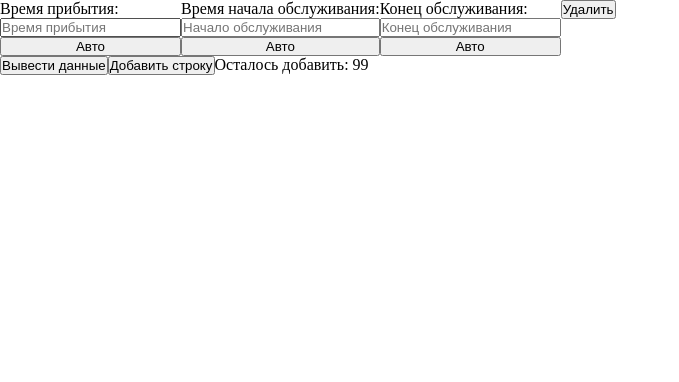
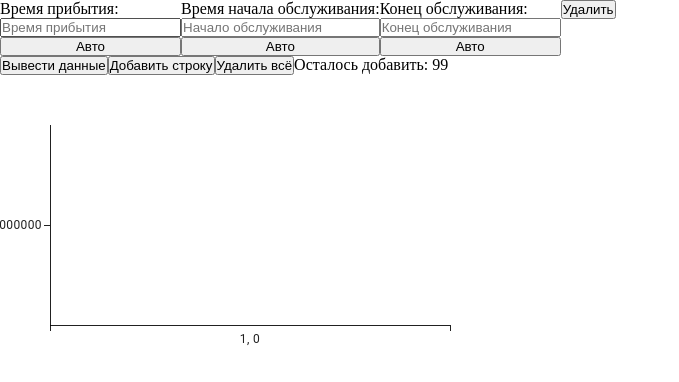
Before and after one commit to Garajnik/customer-stat-tracker, a React (Vite) app in the folder customer-track/: page / in a window 1280 px wide. Shown: the top 382 px of the page, without its empty margins (0-679 px from the left). Built offline with nearby package versions, Linux system fonts and the light colour scheme.

Commit message:
Chart is now working

```diff
--- /dev/null
+++ b/customer-track/src/SimpleChart.tsx
@@ -0,0 +1,32 @@
+import { BarChart } from "@mui/x-charts/BarChart";
+
+interface ChartProps {
+  intervals: number[];
+}
+
+export default function SimpleChart({ intervals }: ChartProps) {
+  const bars: string[] = [];
+  intervals.forEach(function (value) {
+    bars.push((bars.length + 1).toString() + `, ${value}`);
+  });
+  return (
+    <BarChart
+      xAxis={[
+        {
+          categoryGapRatio: 0,
+          id: "barCategories",
+          data: bars,
+          scaleType: "band",
+          barGapRatio: 0,
+        },
+      ]}
+      series={[
+        {
+          data: intervals,
+        },
+      ]}
+      width={500}
+      height={300}
+    />
+  );
+}
--- a/customer-track/src/formComp.tsx
+++ b/customer-track/src/formComp.tsx
@@ -1,5 +1,6 @@
-import { useState } from "react";
+import { useState, useEffect } from "react";
 import "./App.css";
+import SimpleChart from "./SimpleChart";
 
 const FormComp = () => {
   class ItemProp {
@@ -24,11 +25,40 @@ const FormComp = () => {
   const [, setStartTime] = useState("");
   const [, setEndTime] = useState("");
   const [items, setItems] = useState([new ItemProp(1, "", "", "")]);
+  const [firstInt, setFirstInt] = useState<number[]>([0]);
+
+  useEffect(() => {
+    console.log(firstInt);
+  }, [firstInt]);
+
+  useEffect(() => {
+    const jsonString = localStorage.getItem("myArray");
+    if (jsonString) {
+      setItems(JSON.parse(jsonString));
+    }
+  }, []);
+
+  useEffect(() => {
+    if (items.length > 1) {
+      localStorage.setItem("myArray", JSON.stringify(items));
+    } else if (items.length === 0) {
+      localStorage.setItem("myArray", JSON.stringify(items));
+    }
+  }, [items]);
 
   function LogAllData() {
-    items.forEach((value) => {
-      console.log(value);
-    });
+    console.log(items);
+    const newTimeArray: number[] = [];
+    for (let i = 0; i < items.length; i++) {
+      if (i < items.length - 1) {
+        // Check if items[i + 1] exists
+        const num =
+          convertTimeStringToNumbers(items[i + 1].ArriveTime) -
+          convertTimeStringToNumbers(items[i].ArriveTime);
+        newTimeArray.push(num);
+      }
+    }
+    setFirstInt(newTimeArray);
   }
 
   function GetTime() {
@@ -42,6 +72,19 @@ const FormComp = () => {
   function removeItem(id: number) {
     const newItems = items.filter((item) => item.id !== id);
     setItems(newItems);
+    localStorage.setItem("myArray", JSON.stringify(items));
+  }
+
+  function convertTimeStringToNumbers(timeString: string): number {
+    const timeArr: number[] = timeString.split(":").map(Number);
+    const time = timeArr[0] * 60 * 60 + timeArr[1] * 60 + timeArr[2];
+    return time;
+  }
+
+  function deleteAll() {
+    setItems([]);
+    localStorage.setItem("myArray", JSON.stringify(items));
+    setFirstInt([0]);
   }
 
   return (
@@ -149,7 +192,13 @@ const FormComp = () => {
       >
         Добавить строку
       </button>
+      <button type="button" onClick={deleteAll}>
+        Удалить всё
+      </button>
       <span>Осталось добавить: {100 - items.length}</span>
+      <SimpleChart
+        intervals={firstInt.length > 0 ? firstInt : [1]}
+      ></SimpleChart>
     </>
   );
 };
```
Also changed, not shown: 1 other file (tests, documents, lock files or other folders).
